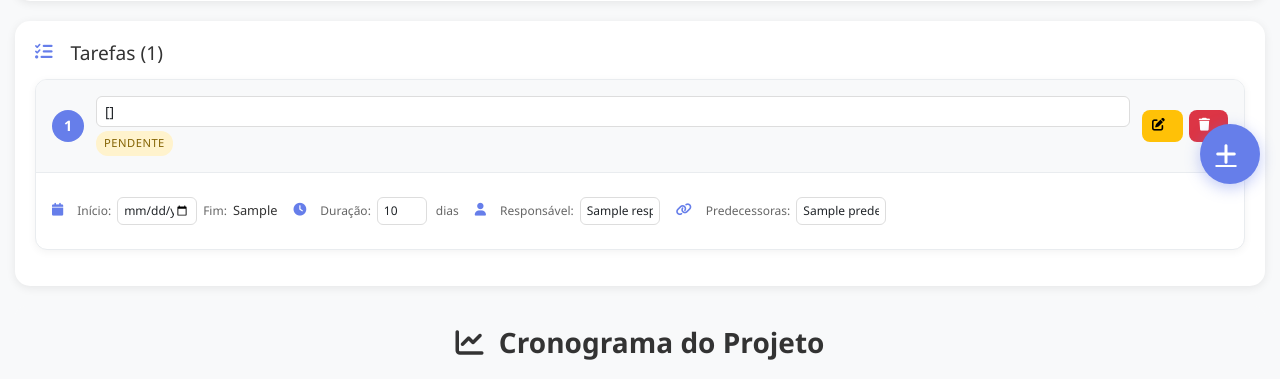
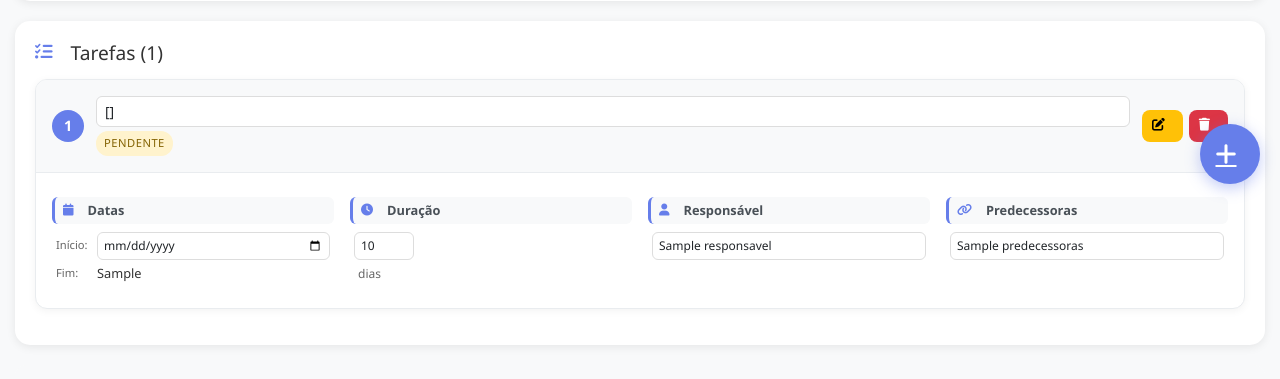
Before and after one commit to izakoliveira/projeto-gestao-2.0, a Flask app: template templates/detalhes_projeto_mobile.html in a window 1280 px wide. Shown: the part 596-975 px from the top of the page. Run offline with Flask 3, Linux system fonts and the light colour scheme; the template is opened without the code that fills it: most values are stand-ins (such as "Sample title", 1, 10 or a date in 2020).

Commit message:
Layout reorganizado: campos em colunas fixas para melhor organização e espaçamento

```diff
--- a/templates/detalhes_projeto_mobile.html
+++ b/templates/detalhes_projeto_mobile.html
@@ -199,33 +199,58 @@
           padding: 16px;
       }
 
-             /* Layout de uma linha horizontal para todos os campos */
-       .detail-single-line {
-           display: flex;
-           align-items: center;
+       /* Layout tipo tabela com colunas fixas */
+       .detail-table-layout {
+           display: grid;
+           grid-template-columns: 1fr 1fr 1fr 1fr;
            gap: 16px;
-           flex-wrap: nowrap;
-           overflow-x: auto;
            padding: 8px 0;
        }
 
-       .detail-field {
+       .detail-column {
+           display: flex;
+           flex-direction: column;
+           gap: 8px;
+       }
+
+       .column-header {
            display: flex;
            align-items: center;
            gap: 6px;
-           flex-shrink: 0;
-           white-space: nowrap;
+           font-weight: 600;
+           color: #495057;
+           font-size: 0.8rem;
+           padding: 4px 8px;
+           background: #f8f9fa;
+           border-radius: 6px;
+           border-left: 3px solid #667eea;
        }
 
-       .detail-field i {
+       .column-header i {
            color: #667eea;
-           font-size: 0.8rem;
+           font-size: 0.75rem;
        }
 
-       .field-label {
-           font-size: 0.75rem;
+       .column-content {
+           padding: 0 4px;
+       }
+
+       .data-row {
+           display: flex;
+           align-items: center;
+           gap: 6px;
+           margin-bottom: 4px;
+       }
+
+       .data-row:last-child {
+           margin-bottom: 0;
+       }
+
+       .data-label {
+           font-size: 0.7rem;
            color: #666;
            font-weight: 500;
+           min-width: 35px;
        }
 
        .field-value {
@@ -234,39 +259,39 @@
        }
 
        .data-input {
-           width: 80px !important;
+           width: 100% !important;
            font-size: 0.75rem !important;
-           padding: 3px 6px !important;
+           padding: 4px 6px !important;
            height: 28px !important;
        }
 
        /* Campo de duração */
        .duracao-input {
-           width: 50px !important;
+           width: 60px !important;
            font-size: 0.75rem !important;
-           padding: 3px 6px !important;
+           padding: 4px 6px !important;
            height: 28px !important;
        }
 
        .duracao-label {
            font-size: 0.75rem;
            color: #666;
-           margin-left: 3px;
+           margin-left: 4px;
        }
 
        /* Campo de responsável */
        .responsavel-input {
-           width: 80px !important;
+           width: 100% !important;
            font-size: 0.75rem !important;
-           padding: 3px 6px !important;
+           padding: 4px 6px !important;
            height: 28px !important;
        }
 
        /* Campo de predecessoras */
        .predecessoras-input {
-           width: 90px !important;
+           width: 100% !important;
            font-size: 0.75rem !important;
-           padding: 3px 6px !important;
+           padding: 4px 6px !important;
            height: 28px !important;
        }
 
@@ -602,13 +617,17 @@
 
                                    <!-- Detalhes da tarefa -->
                   <div class="tarefa-details">
-                      <!-- Todos os campos em uma linha horizontal -->
-                      <div class="detail-single-line">
+                      <!-- Layout tipo tabela com colunas fixas -->
+                      <div class="detail-table-layout">
                           <!-- Datas -->
-                          <div class="detail-field">
-                              <i class="fas fa-calendar"></i>
+                          <div class="detail-column">
+                              <div class="column-header">
+                                  <i class="fas fa-calendar"></i> Datas
+                              </div>
+                              <div class="column-content">
                                   {% if tarefa.data_inicio %}
-                              <span class="field-label">Início:</span>
+                                  <div class="data-row">
+                                      <span class="data-label">Início:</span>
                                       {% if pode_editar_data_inicio %}
                                       <input type="date" class="form-control form-control-sm data-input"
                                              data-tarefa-id="{{ tarefa.id }}"
@@ -617,10 +636,12 @@
                                       {% else %}
                                       <span class="field-value">{{ tarefa.data_inicio }}</span>
                                       {% endif %}
+                                  </div>
                                   {% endif %}
 
                                   {% if tarefa.data_fim %}
-                              <span class="field-label">Fim:</span>
+                                  <div class="data-row">
+                                      <span class="data-label">Fim:</span>
                                       {% if pode_editar_data_termino %}
                                       <input type="date" class="form-control form-control-sm data-input"
                                              data-tarefa-id="{{ tarefa.id }}"
@@ -629,13 +650,17 @@
                                       {% else %}
                                       <span class="field-value">{{ tarefa.data_fim }}</span>
                                       {% endif %}
+                                  </div>
                                   {% endif %}
+                              </div>
                           </div>
 
                           <!-- Duração -->
-                          <div class="detail-field">
-                              <i class="fas fa-clock"></i>
-                              <span class="field-label">Duração:</span>
+                          <div class="detail-column">
+                              <div class="column-header">
+                                  <i class="fas fa-clock"></i> Duração
+                              </div>
+                              <div class="column-content">
                                   {% if pode_editar_duracao %}
                                   <input type="number" class="form-control form-control-sm duracao-input"
                                          data-tarefa-id="{{ tarefa.id }}"
@@ -646,11 +671,14 @@
                                   <span class="field-value">{{ tarefa.duracao }} dias</span>
                                   {% endif %}
                               </div>
+                          </div>
 
                           <!-- Responsável -->
-                          <div class="detail-field">
-                              <i class="fas fa-user"></i>
-                              <span class="field-label">Responsável:</span>
+                          <div class="detail-column">
+                              <div class="column-header">
+                                  <i class="fas fa-user"></i> Responsável
+                              </div>
+                              <div class="column-content">
                                   {% if pode_editar_responsavel %}
                                   <input type="text" class="form-control form-control-sm responsavel-input"
                                          data-tarefa-id="{{ tarefa.id }}"
@@ -660,12 +688,15 @@
                                   <span class="field-value">{{ tarefa.responsavel or '-' }}</span>
                                   {% endif %}
                               </div>
+                          </div>
 
                           <!-- Predecessoras -->
                           {% if tarefa.predecessoras or pode_editar_predecessoras %}
-                          <div class="detail-field">
-                              <i class="fas fa-link"></i>
-                              <span class="field-label">Predecessoras:</span>
+                          <div class="detail-column">
+                              <div class="column-header">
+                                  <i class="fas fa-link"></i> Predecessoras
+                              </div>
+                              <div class="column-content">
                                   {% if pode_editar_predecessoras %}
                                   <input type="text" class="form-control form-control-sm predecessoras-input"
                                          data-tarefa-id="{{ tarefa.id }}"
```
Also changed, not shown: other parts of templates/detalhes_projeto_mobile.html (+21 -30 lines). Lines whose indentation alone changed are shown as unchanged.
